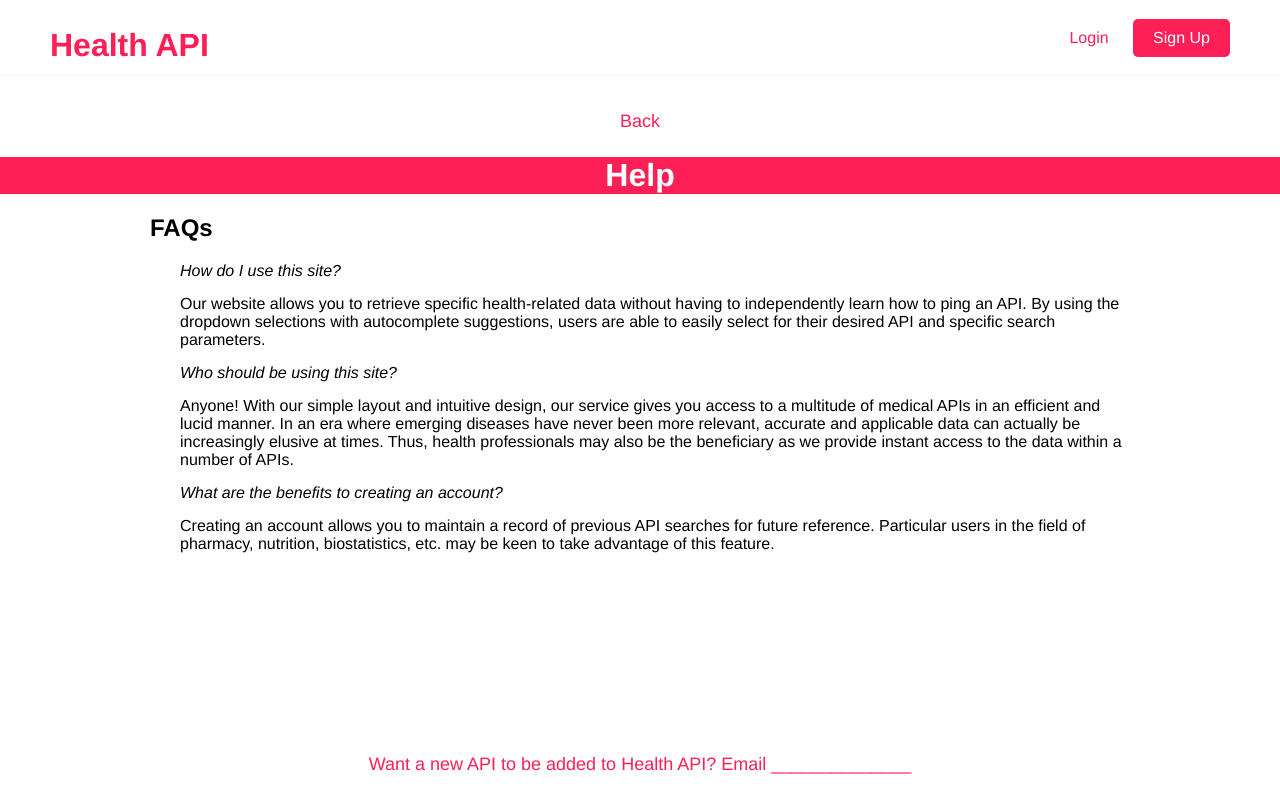
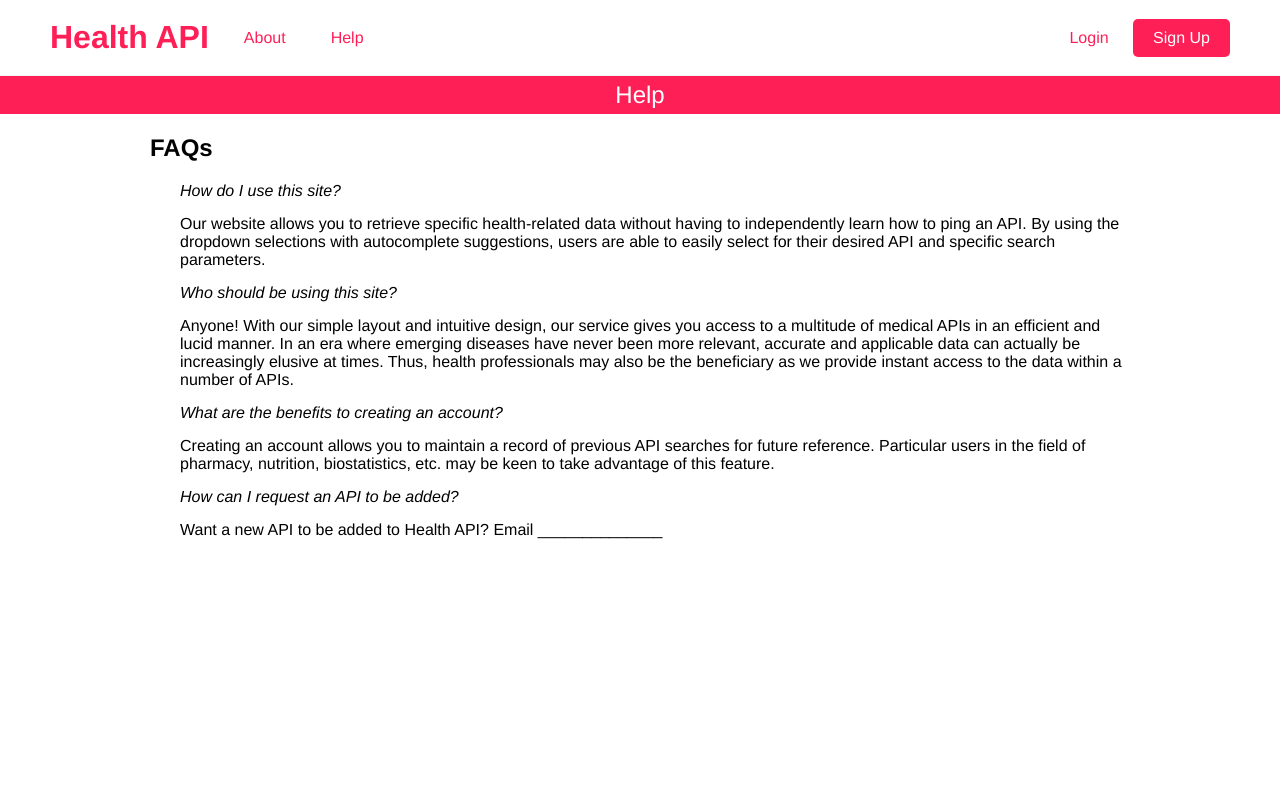
Before and after one commit to durksteed13/Health-API, a website: page webapp/help.html in a window 1280 px wide. Drawn offline with nearby package versions, Linux system fonts and the light colour scheme; no server answers.

Commit message:
some css changes

```diff
--- a/webapp/controllers/user.controller.js
+++ b/webapp/controllers/user.controller.js
@@ -62,3 +62,8 @@ exports.getAPILink = (req, res) => {
     res.send(data);
   });
 };
+
+// Save search for a given User
+// exports.saveSearch = (req, res) => {
+//   User.saveSearch()
+// };
--- a/webapp/healthapi.css
+++ b/webapp/healthapi.css
@@ -11,6 +11,9 @@ main {
   	flex: 1;
   	background-color: transparent;
   	text-align: center;
+}
+.navigation-logo {
+	margin-right: 15px;
 }
 #landing-navigation-container {
 	width: 100%;
@@ -27,7 +30,7 @@ main {
 	justify-content: center;
 }
 #landing-container {
-	width: 100%;
+	/*width: 100%;*/
 }
 #landing-text-container {
 	display: flex;
@@ -101,3 +104,40 @@ select {
 	font-size: 18px;
 	margin-bottom: 25px;
 }
+.about-container {
+	padding: 5px;
+	text-align: center;
+	font-size: 24px;
+	font-weight: normal;
+}
+
+/* styling for admin page */
+.adminpanel {
+    height: 80vh;
+    width: 80vw;
+	border: solid;
+	border-radius: 4px;
+	border-color: #FF1F57;
+	margin: auto;
+	margin-top: 20px;
+}
+.adminNavbar {
+	display: flex;
+	justify-content: space-between;
+	height: 80px;
+	margin-bottom: 25px;
+}
+.adminNavButton {
+	background-color: #EF2F5F;
+	width: 100%;
+	display: flex;
+	align-items: center;
+	justify-content: center;
+}
+.adminNavButton:hover {
+	cursor: pointer;
+	background-color: #FF7F9F;
+}
+.apilist {
+	margin-top: 20px;
+}
--- a/webapp/help.html
+++ b/webapp/help.html
@@ -7,7 +7,7 @@
     <script src="https://unpkg.com/axios/dist/axios.min.js"></script>
 
     <style>
-    h1 {margin-top: 15px;}
+    /*h1 {margin-top: 15px;}*/
     h2 {
         text-align: left;
         margin-top: 20px;
@@ -31,8 +31,10 @@
 	<div id="navigation-wrapper">
 		<div class="navigation">
 			<div class="navigation-logo">
-				<a href=""><h1 class="red-light">Health API</h1></a>
+				<a href="index.html"><h1 class="red-light">Health API</h1></a>
 			</div>
+            <a href="about.html" style="margin-right: 5px;"><button id="btn-log" class="is-light red-light" onclick="">About</button></a>
+            <a href="help.html"><button id="btn-log" class="is-light red-light" onclick="">Help</button></a>
 			<div class="navigation-list">
 				<button id="btn-log" class="is-light red-light btn" onclick="loadLoginForm()">Login</button>
 				<button id="btn-sign" class="red-dark btn" onclick="signUpForm()">Sign Up</button>
@@ -42,11 +44,7 @@
 	</div>
 
     <main>
-		<div id="landing-navigation-container">
-			<a href="index.html"><button id="btn-log" class="is-light red-light is-right" onclick="">Back</button></a>
-        </div>
-
-        <h1 class="red-dark">Help</h1>
+        <h1 class="red-dark about-container">Help</h1>
         <h2>FAQs</h2>
         <p><em>How do I use this site?</em></p>
         <p>
@@ -68,11 +66,11 @@
             Particular users in the field of pharmacy, nutrition, biostatistics, etc. may be keen to take
             advantage of this feature.
         </p>
+        <p><em>How can I request an API to be added?</em></p>
+        <p>
+            Want a new API to be added to Health API? Email ______________
+        </p>
 	</main>
-
-	<div id="footer-container" class="red-light">
-		Want a new API to be added to Health API? Email ______________
-	</div>
 	<script src="https://code.jquery.com/jquery-3.4.1.min.js"></script>
 	<script type="text/javascript" src="style.js"></script>
 	<script type="text/javascript" src="index.js"></script>
--- a/webapp/index.js
+++ b/webapp/index.js
@@ -83,7 +83,6 @@ function checkLogIn() {
 		$("#sign-up-link").remove();
 	} else {
 		$(".user-btn").remove();
-
 	}
 }
 
--- a/webapp/models/user.model.js
+++ b/webapp/models/user.model.js
@@ -91,4 +91,6 @@ User.getAPILink = (apiName, paramName, result) => {
   });
 };
 
+// User.saveSearch ();
+
 module.exports = User;
--- a/webapp/style.css
+++ b/webapp/style.css
@@ -179,38 +179,3 @@ button.green-dark:hover {
 	margin-left: auto;
 	margin-right: 50px;
 }
-
-/* styling for admin page */
-.adminpanel {
-    height: 80vh;
-    width: 80vw;
-	border: solid;
-	border-radius: 4px;
-	border-color: #FF1F57;
-	margin: auto;
-	margin-top: 20px;
-}
-
-.adminNavbar {
-	display: flex;
-	justify-content: space-between;
-	height: 80px;
-	margin-bottom: 25px;
-}
-
-.adminNavButton {
-	background-color: #EF2F5F;
-	width: 100%;
-	display: flex;
-	align-items: center;
-	justify-content: center;
-}
-
-.adminNavButton:hover {
-	cursor: pointer;
-	background-color: #FF7F9F;
-}
-
-.apilist {
-	margin-top: 20px;
-}
```
Also changed, not shown: webapp/about.html (+9 -14 lines), webapp/index.html (+6 -4 lines), webapp/routes/users.routes.js (+2 -5 lines).
